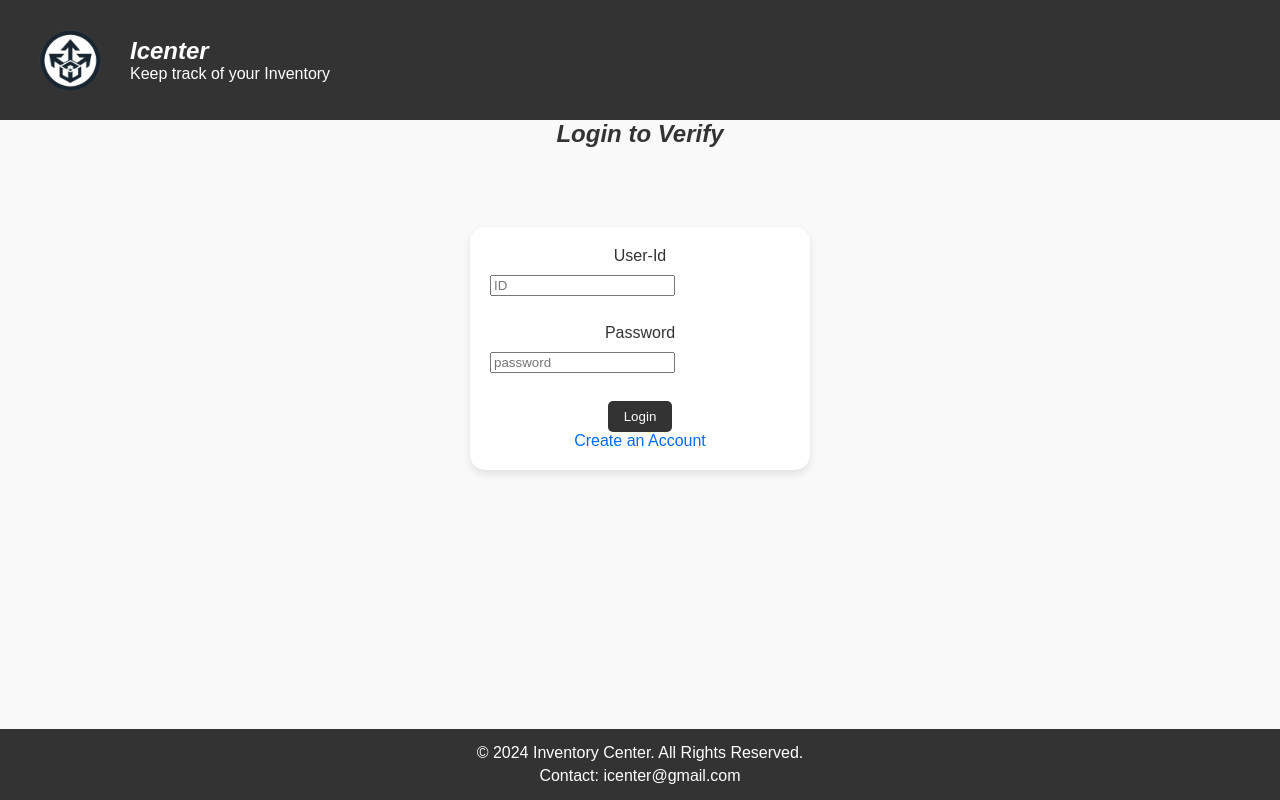
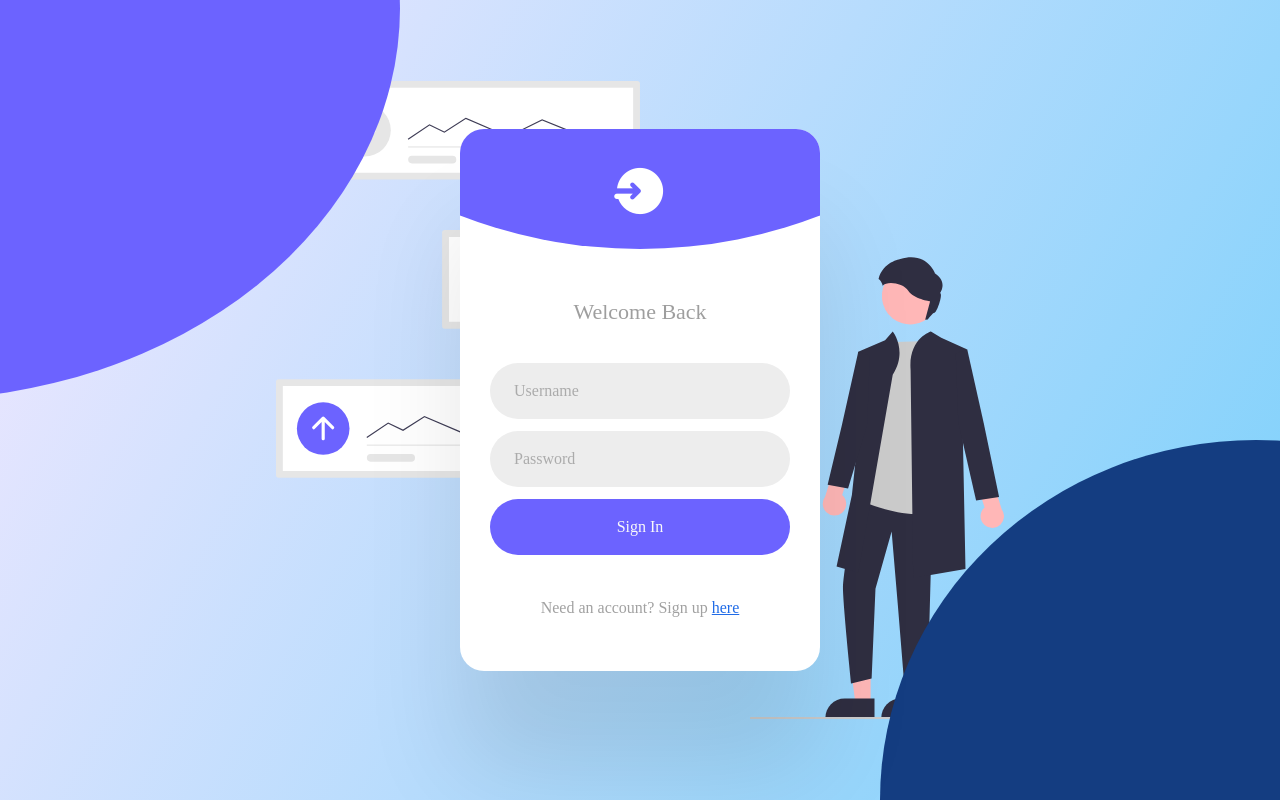
Before and after one commit to PRAMOTH-B/Inventory-Management, a Python web app: template templates/index.html in a window 1280 px wide. Run offline with Jinja, Linux system fonts and the light colour scheme; the template is opened without the code that fills it, so the values that code supplies are empty.

Commit message:
change in the login and register page also some changes in the themes of the add inventory and also pending logics on the profit calculation to set into dictionary

```diff
--- /dev/null
+++ b/static/styles.css
@@ -0,0 +1,151 @@
+* {
+    box-sizing: border-box;
+  }
+
+  body {
+    display: grid;
+    place-items: center;
+    gap: 50px;
+    margin: 0;
+    height: 100vh;
+    padding: 0 32px;
+    background: #eff9ff;
+    font-family: "Euclid Circular A", "Poppins";
+    background-image: linear-gradient(120deg,#f5e8ff 0%,#79d0fb);
+  }
+
+  @media (width >= 500px) {
+    body {
+      padding: 0;
+    }
+  }
+
+  .background {
+    position: fixed;
+    top: -50vmin;
+    left: -50vmin;
+    width: 100vmin;
+    height: 100vmin;
+    border-radius: 47% 53% 61% 39% / 45% 51% 49% 55%;
+    background:rgb(108, 99, 255);
+  }
+
+  .background::after {
+    content: "";
+    position: inherit;
+    right: -50vmin;
+    bottom: -55vmin;
+    width: inherit;
+    height: inherit;
+    border-radius: inherit;
+    background: #143d81;
+  }
+
+  .card {
+    overflow: hidden;
+    position: relative;
+    z-index: 3;
+    width: 94%;
+    margin: 0 20px;
+    padding: 170px 30px 54px;
+    border-radius: 24px;
+    background: #ffffff;
+    text-align: center;
+    box-shadow: 0 100px 100px rgb(0 0 0 / 10%);
+  }
+
+  .card::before {
+    content: "";
+    position: absolute;
+    top: -880px;
+    left: 50%;
+    translate: -50% 0;
+    width: 1000px;
+    height: 1000px;
+    border-radius: 50%;
+    background: rgb(108, 99, 255);
+  }
+
+  @media (width >= 500px) {
+    .card {
+      margin: 0;
+      width: 360px;
+    }
+  }
+
+  .card .logo {
+    position: absolute;
+    top: 30px;
+    left: 50%;
+    translate: -50% 0;
+    width: 64px;
+    height: 64px;
+    color:white;
+  }
+
+  .card > h2 {
+    font-size: 22px;
+    font-weight: 400;
+    margin: 0 0 38px;
+    color: rgb(0 0 0 / 38%);
+  }
+
+  .form {
+    margin: 0 0 44px;
+    display: grid;
+    gap: 12px;
+  }
+
+  .form :is(input, button) {
+    width: 100%;
+    height: 56px;
+    border-radius: 28px;
+    font-size: 16px;
+    font-family: inherit;
+  }
+
+  .form > input {
+    border: 0;
+    padding: 0 24px;
+    color: #222222;
+    background: #ededed;
+  }
+
+  .form > input::placeholder {
+    color: rgb(0 0 0 / 28%);
+  }
+
+  .form > button {
+    border: 0;
+    color: #f9f9f9;
+    background: rgb(108, 99, 255);
+    display: grid;
+    place-items: center;
+    font-weight: 500;
+    cursor: pointer;
+  }
+
+  .card > footer {
+    color: #a1a1a1;
+  }
+
+  .card > footer > a {
+    color: #216ce7;
+  }
+
+  .stock_img{
+    position: absolute;
+    float: right;
+    padding:10px;
+    margin: auto;
+    /*height: 50%;
+    top: 30px;
+    right: 20px; */
+  }
+
+  .error{
+    position: absolute;
+    top: 370px;
+    z-index: 3;
+    color: red;
+  }
--- a/templates/index.html
+++ b/templates/index.html
@@ -1,141 +1,40 @@
 <!DOCTYPE html>
 <html lang="en">
   <head>
-    <meta charset="UTF-8" />
-    <meta name="viewport" content="width=device-width, initial-scale=1.0" />
-    <title>Inventory Center</title>
+    <title>Logins</title>
     <link
-      rel="icon"
-      type="image/png"
-      href="_fdbc99a3-2036-471e-8d47-ce3ad8ebd7ea.png"
+      rel="stylesheet"
+      type="text/css"
+      href="{{url_for('static',filename='styles.css')}}"
     />
-    <style>
-      body {
-        font-family: Arial, sans-serif;
-        margin: 0;
-        padding: 0;
-        display: flex;
-        flex-direction: column;
-        min-height: 100vh; /* Ensure the body takes at least the full height of the viewport */
-        background-color: #f9f9f9; /* Light gray background */
-        color: #333; /* Dark text color */
-      }
-      header {
-        background-color: #333; /* Dark gray background */
-        color: white;
-        padding: 10px 20px;
-        text-align: left;
-        display: flex;
-        align-items: center;
-      }
-      .hlogo {
-        max-width: 100px; /* Limit the width of the logo */
-        height: auto; /* Maintain aspect ratio */
-        margin-right: 10px;
-      }
-      h1 {
-        margin: 0;
-        font-size: 1.5rem;
-        font-weight: bold;
-        font-style: italic;
-      }
-      p {
-        margin: 0;
-        font-size: 1rem;
-      }
-      footer {
-        background-color: #333; /* Dark gray background */
-        color: white;
-        padding: 10px 20px;
-        text-align: center;
-        margin-top: auto; /* Push the footer to the bottom */
-      }
-      footer p {
-        margin: 5px 0;
-      }
-      .login-container {
-        display: flex;
-        justify-content: center;
-        align-items: center;
-        min-height: 50vh; /* Set a minimum height for the container to center vertically */
-      }
-      .login {
-        box-shadow: 0 4px 8px rgba(0, 0, 0, 0.1); /* Add a box shadow */
-        border-radius: 15px;
-        background-color: #fff; /* White background */
-        color: #333;
-        padding: 20px 20px;
-        text-align: center;
-        width: 300px; /* Set a fixed width for the login box */
-      }
-      .login label,
-      .login input {
-        display: block;
-        margin-bottom: 10px;
-        color: #333; /* Dark text color */
-      }
-      .login button {
-        background-color: #333; /* Dark gray background */
-        color: white;
-        border: none;
-        padding: 8px 16px;
-        border-radius: 5px;
-        cursor: pointer;
-      }
-      .login button:hover {
-        background-color: #555; /* Darker gray on hover */
-      }
-      .login a {
-        color: #006aff; /* Blue link color */
-        text-decoration: none;
-      }
-      .login a:hover {
-        text-decoration: underline;
-      }
-      .error {
-        text-align: center;
-        color: red;
-        padding: auto;
-      }
-    </style>
   </head>
   <body>
-    <header>
+    {%block content%}
+    <img
+      class="stock_img"
+      src="{{url_for('static',filename='undraw_stock_prices_re_js33.svg')}}"
+      alt="image"
+    />
+    <div class="background"></div>
+    <div class="card">
       <img
-        class="hlogo"
-        src="_fdbc99a3-2036-471e-8d47-ce3ad8ebd7ea.png"
-        alt="Icenter"
+        class="logo"
+        src="{{url_for('static',filename='icons8-login-64.png')}}"
       />
-      <div>
-        <h1>Icenter</h1>
-        <p>Keep track of your Inventory</p>
-      </div>
-    </header>
-    <h1 style="text-align: center">Login to Verify</h1>
-    <div class="login-container">
-      <div class="login">
-        {%block content%}
-        <form method="POST" action="/authenticate">
-          <label for="uid">User-Id</label
-          ><input type="text" name="uid" id="uid" placeholder="ID" /><br />
-          <label for="pwd">Password</label
-          ><input
-            type="password"
-            name="pwd"
-            id="pwd"
-            placeholder="password"
-          /><br />
-          <button type="submit">Login</button>
-        </form>
-        <a href="register">Create an Account</a>
-      </div>
+      <h2>Welcome Back</h2>
+
+      <form class="form" method="POST" action="/authenticate">
+        <input type="text" name="uid" id="uid" placeholder="Username" />
+        <input type="password" name="pwd" id="pwd" placeholder="Password" />
+        <button type="submit">Sign In</button>
+      </form>
+      <footer>
+        Need an account? Sign up
+        <a href="register">here</a>
+      </footer>
     </div>
     {% if error: %}
     <div class="error"><p>{{error}}</p></div>
     {% endif %} {%endblock%}
-    <footer>
-      <p>&copy; 2024 Inventory Center. All Rights Reserved.</p>
-      <p>Contact: icenter@gmail.com</p>
-    </footer>
   </body>
 </html>
```
Also changed, not shown: app.py (+18 -0 lines), static/ic.css (added, +111 -0 lines), templates/dashboard.html (added, +23 -0 lines), templates/ic.html (+9 -114 lines), templates/register.html (+32 -22 lines), static/icons8-login-64.png (added), static/reshot-icon-log-in-7DMBCHJFUA.svg (added), static/undraw_stock_prices_re_js33.svg (renamed from undraw_stock_prices_re_js33.svg).
